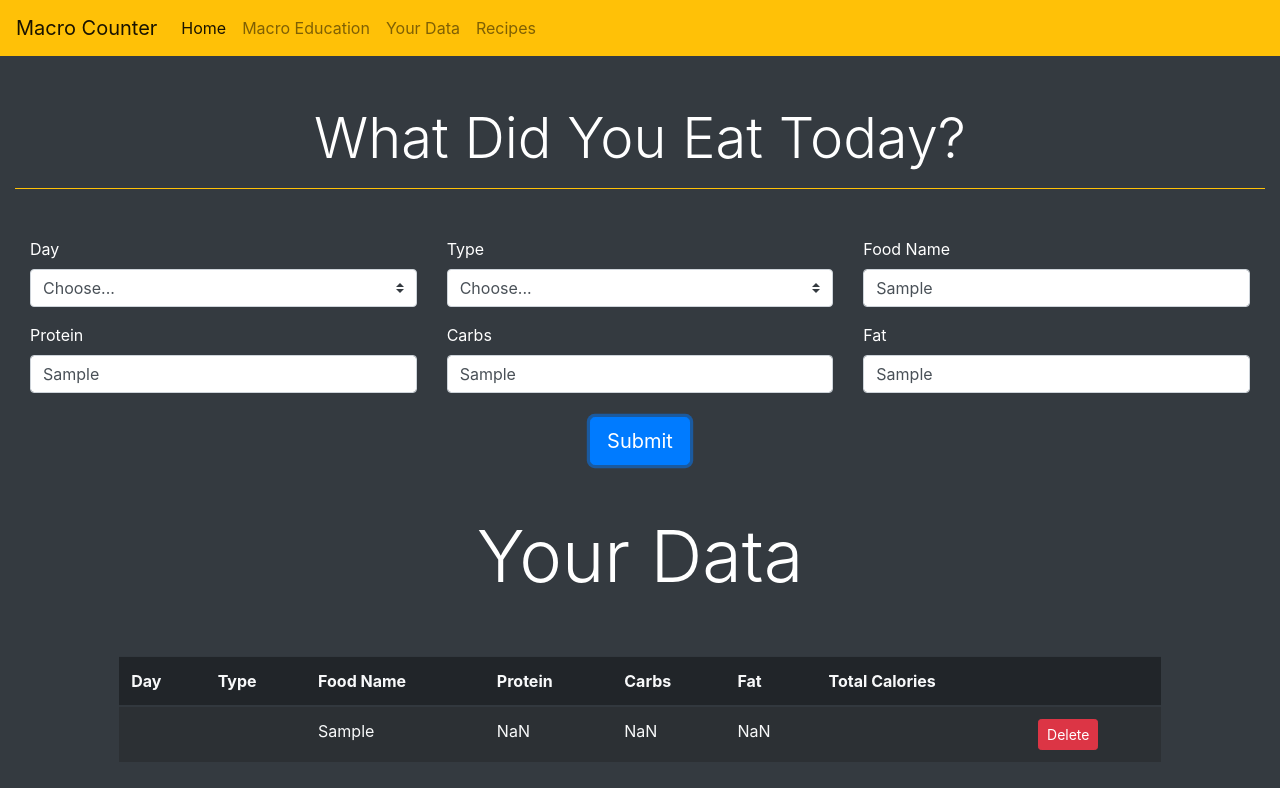
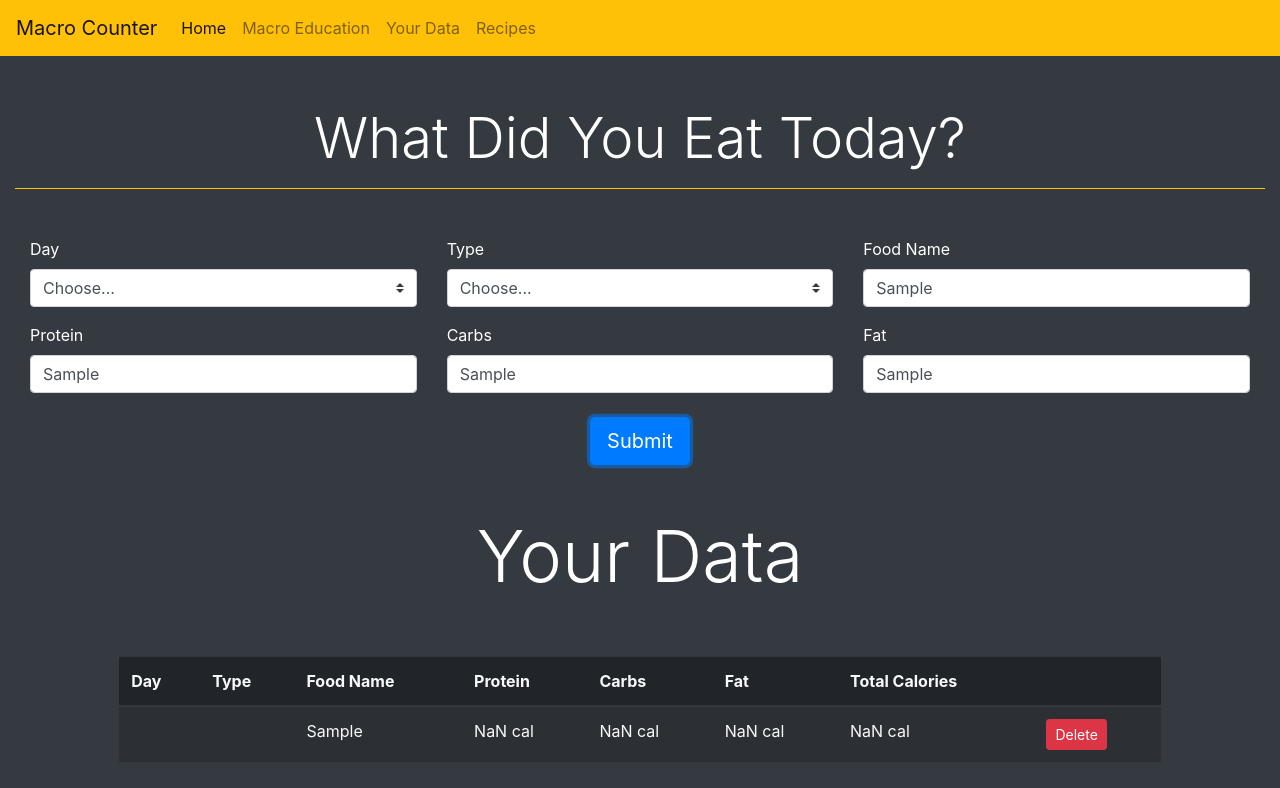
Before and after one commit to rsoto003/macro-counter-react, a React (Create React App) app: page /data in a window 1280 px wide. Both pictures are taken after typing "Sample", "Sample", "Sample", "Sample" into the empty fields and a click on the button "Submit". Shown: the top 788 px of the page. Built offline with nearby package versions, Linux system fonts and the light colour scheme.

Commit message:
total calories now gets calculated to display in table. added appropriate endings to table data to display what numeric value it is representing.

```diff
--- a/src/App.js
+++ b/src/App.js
@@ -14,8 +14,8 @@ class App extends Component {
         protein: '',
         carbs: '',
         fat: '',
-        calories: '',
-        id: ''
+        id: '',
+        calories: null
     };
 
   handleChange = event => {
@@ -31,7 +31,7 @@ class App extends Component {
     let newCarb = carbs * 4;
     let newProtein = protein * 4;
     let newFat = fat * 9;
-
+    let calculatedCalories = newCarb + newProtein + newFat;
     id = Math.floor(Math.random() * 10000);
     const macroData = {
       day,
@@ -40,7 +40,8 @@ class App extends Component {
       id,
       carbs: newCarb,
       fat: newFat,
-      protein: newProtein
+      protein: newProtein,
+      calories: calculatedCalories
     }
     this.setState({
       macros: [...this.state.macros, macroData]
--- a/src/components/layout/TableData.js
+++ b/src/components/layout/TableData.js
@@ -6,10 +6,10 @@ const TableData = ({item: { day, type, food, protein, carbs, fat, calories}, del
             <th scope="row">{day}</th>
             <td>{type}</td>
             <td>{food}</td>
-            <td>{protein}</td>
-            <td>{carbs}</td>
-            <td>{fat}</td>
-            <td>{calories}</td>
+            <td>{protein} cal</td>
+            <td>{carbs} cal </td>
+            <td>{fat} cal </td>
+            <td>{calories} cal</td>
             <td><button type="button"className="btn btn-sm btn-danger" onClick={delEvent}>Delete</button></td>
         </tr>
     )
```
